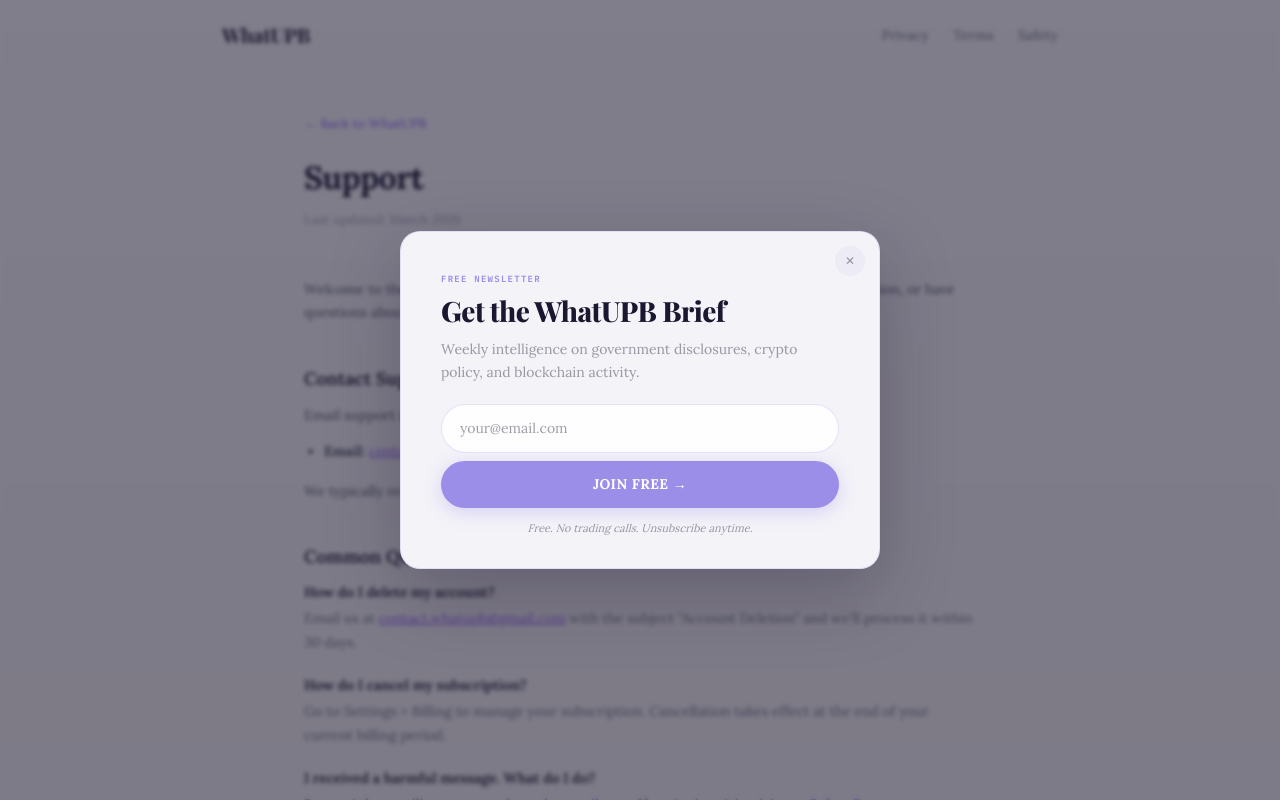
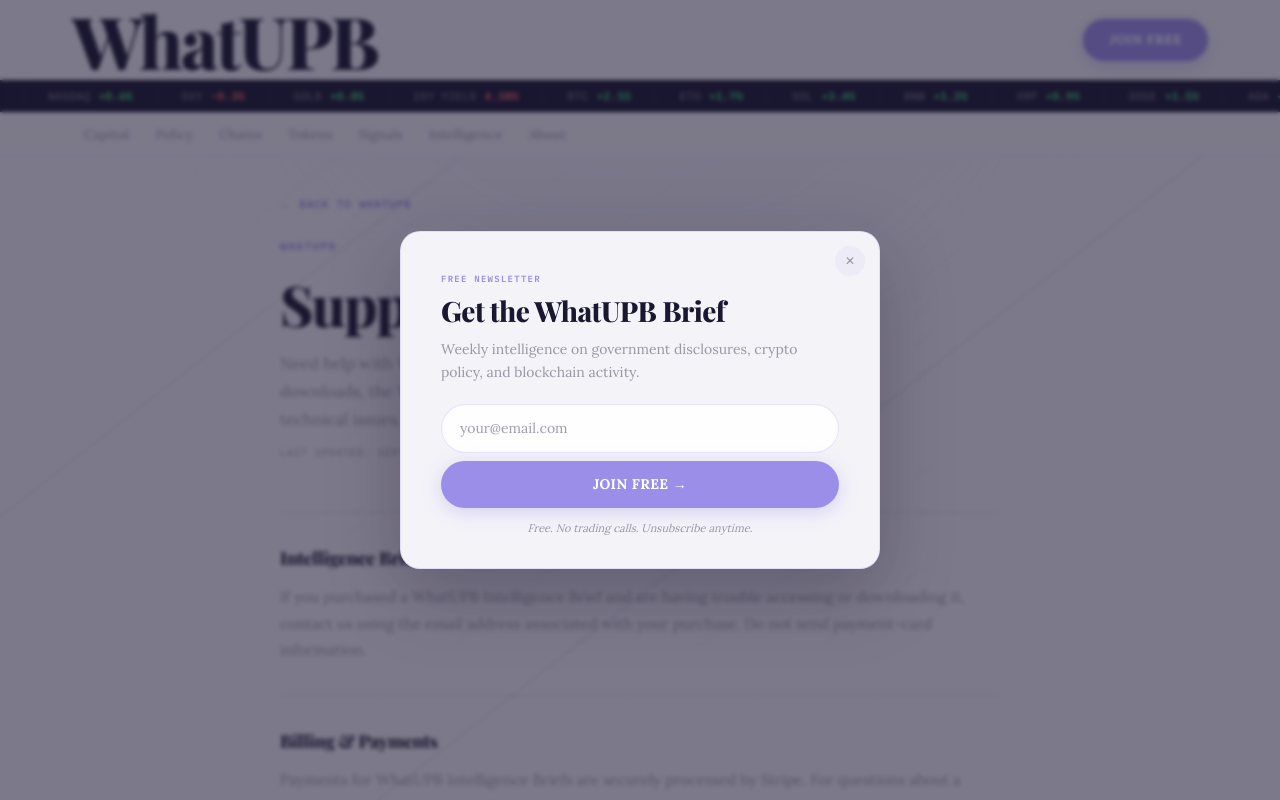
Before and after one commit to blkgirlmagic/WhatUPB, a Next.js app: page /support in a window 1280 px wide. Shown: the top 800 px of the page. Built offline with nearby package versions, Linux system fonts and the light colour scheme.

Commit message:
fix: update support page for current WhatUPB

```diff
--- a/src/app/support/page.tsx
+++ b/src/app/support/page.tsx
@@ -1,84 +1,143 @@
 import Link from "next/link";
+import MainNav from "@/components/main-nav";
+import { DiagonalLines } from "@/components/diagonal-lines";
 
 export const metadata = {
-  title: "Support — WhatUPB",
+  title: "Support | WhatUPB",
   description:
-    "Get help with your WhatUPB account, subscription, or platform questions.",
+    "Get help with WhatUPB Intelligence Briefs, the WhatUPB Brief newsletter, billing, corrections, and technical issues.",
 };
 
-export default function Support() {
+export default function SupportPage() {
   return (
-    <div style={{ minHeight: "100vh", background: "linear-gradient(180deg, #fdfcfb 0%, #f5f2ed 100%)" }}>
-      {/* Nav */}
-      <nav style={{ display: "flex", alignItems: "center", justifyContent: "space-between", padding: "20px 32px", maxWidth: 900, margin: "0 auto" }}>
-        <Link href="/" style={{ fontWeight: 700, fontSize: 20, color: "#1a1a2e", textDecoration: "none", fontFamily: "'Playfair Display', serif" }}>WhatUPB</Link>
-        <div style={{ display: "flex", gap: 24, alignItems: "center", fontSize: 14 }}>
-          <Link href="/privacy" style={{ color: "#6b7280", textDecoration: "none" }}>Privacy</Link>
-          <Link href="/terms" style={{ color: "#6b7280", textDecoration: "none" }}>Terms</Link>
-          <Link href="/safety" style={{ color: "#6b7280", textDecoration: "none" }}>Safety</Link>
-        </div>
-      </nav>
+    <div className="wb-page">
+      <div className="bloom" />
+      <DiagonalLines />
+      <MainNav />
 
-      <div style={{ maxWidth: 720, margin: "0 auto", padding: "40px 24px 80px" }}>
+      <div className="wb-support-wrap">
+        <div className="wb-support-inner">
+
+          {/* Back link */}
+          <Link href="/" className="wb-intel-bc-link">← Back to WhatUPB</Link>
+
           {/* Header */}
-        <div style={{ marginBottom: 48 }}>
-          <Link href="/" style={{ fontSize: 13, color: "#8b5cf6", textDecoration: "none", display: "inline-flex", alignItems: "center", gap: 4 }}>&larr; Back to WhatUPB</Link>
-          <h1 style={{ fontSize: 32, fontWeight: 700, color: "#1a1a2e", marginTop: 20, letterSpacing: "-0.02em" }}>Support</h1>
-          <p style={{ color: "#9ca3af", fontSize: 13, marginTop: 8 }}>Last updated: March 2026</p>
+          <div className="wb-support-header">
+            <div className="wb-intel-header-eyebrow">WhatUPB</div>
+            <h1 className="wb-support-title">Support</h1>
+            <p className="wb-support-lead">
+              Need help with WhatUPB? Get assistance with Intelligence Brief
+              purchases and downloads, the WhatUPB Brief newsletter, billing
+              questions, corrections, or technical issues.
+            </p>
+            <p className="wb-support-date">Last updated: September 2026</p>
           </div>
 
-        {/* Content */}
-        <div style={{ display: "flex", flexDirection: "column", gap: 40 }}>
-          <section>
-            <p style={{ color: "#4b5563", fontSize: 14, lineHeight: 1.7 }}>
-              Welcome to the WhatUPB Support Center. If you need help with your account, subscription, or have questions about using the platform, please contact our support team.
+          {/* Sections */}
+          <div className="wb-support-sections">
+
+            <section className="wb-support-section">
+              <h2 className="wb-support-section-title">Intelligence Briefs</h2>
+              <p className="wb-support-body">
+                If you purchased a WhatUPB Intelligence Brief and are having
+                trouble accessing or downloading it, contact us using the email
+                address associated with your purchase. Do not send payment-card
+                information.
               </p>
             </section>
 
-          <section>
-            <h2 style={{ fontSize: 18, fontWeight: 600, color: "#1a1a2e", marginBottom: 12 }}>Contact Support</h2>
-            <p style={{ color: "#4b5563", fontSize: 14, lineHeight: 1.7, marginBottom: 12 }}>Email support is the fastest way to reach us.</p>
-            <ul style={{ listStyle: "disc", paddingLeft: 20, display: "flex", flexDirection: "column", gap: 8 }}>
-              <li style={{ color: "#6b7280", fontSize: 14, lineHeight: 1.7 }}><strong style={{ color: "#4b5563" }}>Email:</strong>{" "}<a href="mailto:contact.whatupb@gmail.com" style={{ color: "#8b5cf6", textDecoration: "underline" }}>contact.whatupb@gmail.com</a></li>
-            </ul>
-            <p style={{ color: "#4b5563", fontSize: 14, lineHeight: 1.7, marginTop: 16 }}>We typically respond within 24&ndash;48 hours.</p>
+            <section className="wb-support-section">
+              <h2 className="wb-support-section-title">Billing &amp; Payments</h2>
+              <p className="wb-support-body">
+                Payments for WhatUPB Intelligence Briefs are securely processed
+                by Stripe. For questions about a WhatUPB purchase, include the
+                purchase date and email address used at checkout.
+              </p>
             </section>
 
-          <section>
-            <h2 style={{ fontSize: 18, fontWeight: 600, color: "#1a1a2e", marginBottom: 12 }}>Common Questions</h2>
-            <div style={{ display: "flex", flexDirection: "column", gap: 20 }}>
-              <div>
-                <p style={{ color: "#1a1a2e", fontSize: 14, fontWeight: 600, marginBottom: 4 }}>How do I delete my account?</p>
-                <p style={{ color: "#6b7280", fontSize: 14, lineHeight: 1.7 }}>Email us at <a href="mailto:contact.whatupb@gmail.com" style={{ color: "#8b5cf6", textDecoration: "underline" }}>contact.whatupb@gmail.com</a> with the subject &quot;Account Deletion&quot; and we&apos;ll process it within 30 days.</p>
-              </div>
-              <div>
-                <p style={{ color: "#1a1a2e", fontSize: 14, fontWeight: 600, marginBottom: 4 }}>How do I cancel my subscription?</p>
-                <p style={{ color: "#6b7280", fontSize: 14, lineHeight: 1.7 }}>Go to Settings &gt; Billing to manage your subscription. Cancellation takes effect at the end of your current billing period.</p>
-              </div>
-              <div>
-                <p style={{ color: "#1a1a2e", fontSize: 14, fontWeight: 600, marginBottom: 4 }}>I received a harmful message. What do I do?</p>
-                <p style={{ color: "#6b7280", fontSize: 14, lineHeight: 1.7 }}>Report it by emailing <a href="mailto:contact.whatupb@gmail.com" style={{ color: "#8b5cf6", textDecoration: "underline" }}>contact.whatupb@gmail.com</a>. If you&apos;re in crisis, visit our <Link href="/safety" style={{ color: "#8b5cf6", textDecoration: "underline" }}>Safety Resources</Link> page.</p>
-              </div>
-            </div>
+            <section className="wb-support-section">
+              <h2 className="wb-support-section-title">WhatUPB Brief Newsletter</h2>
+              <p className="wb-support-body">
+                For help subscribing to or receiving the free WhatUPB Brief
+                newsletter, contact support.
+              </p>
             </section>
 
-          <section>
-            <h2 style={{ fontSize: 18, fontWeight: 600, color: "#1a1a2e", marginBottom: 12 }}>Report Abuse</h2>
-            <p style={{ color: "#4b5563", fontSize: 14, lineHeight: 1.7 }}>
-              If you need to report abuse, harassment, or illegal content on the platform, email us with as much context as possible. We take all reports seriously.
+            <section className="wb-support-section">
+              <h2 className="wb-support-section-title">Corrections &amp; Data</h2>
+              <p className="wb-support-body">
+                WhatUPB uses public records and third-party data sources. If you
+                believe published information is inaccurate or requires
+                clarification, send the page URL and a description of the issue.
               </p>
             </section>
-        </div>
 
-        {/* Footer nav */}
-        <div style={{ marginTop: 64, paddingTop: 32, borderTop: "1px solid rgba(0,0,0,0.08)", display: "flex", flexWrap: "wrap", gap: "8px 24px", fontSize: 12 }}>
-          <Link href="/privacy" style={{ color: "#9ca3af", textDecoration: "none" }}>Privacy Policy</Link>
-          <Link href="/terms" style={{ color: "#9ca3af", textDecoration: "none" }}>Terms of Service</Link>
-          <Link href="/content-policy" style={{ color: "#9ca3af", textDecoration: "none" }}>Content Policy</Link>
-          <Link href="/safety" style={{ color: "#9ca3af", textDecoration: "none" }}>Safety</Link>
-          <Link href="/" style={{ color: "#9ca3af", textDecoration: "none" }}>Home</Link>
+            <section className="wb-support-section wb-support-section--contact">
+              <h2 className="wb-support-section-title">Contact</h2>
+              <a
+                href="mailto:contact.whatupb@gmail.com"
+                className="wb-support-email"
+              >
+                contact.whatupb@gmail.com
+              </a>
+              <p className="wb-support-body" style={{ marginTop: "12px" }}>
+                We typically respond within 1–2 business days.
+              </p>
+            </section>
+
+            <section className="wb-support-section wb-support-section--security">
+              <h2 className="wb-support-section-title">Security</h2>
+              <p className="wb-support-body">
+                WhatUPB will never ask you to send passwords, private keys, seed
+                phrases, wallet recovery phrases, or full payment-card
+                information by email.
+              </p>
+            </section>
+
           </div>
         </div>
       </div>
+
+      {/* Footer */}
+      <footer className="wb-footer">
+        <div className="wb-footer-top">
+          <div className="wb-footer-brand">
+            <span className="wb-footer-wordmark">WhatUPB</span>
+            <p className="wb-footer-tagline">
+              Government disclosures, crypto policy,
+              <br />
+              and blockchain activity — connected.
+            </p>
+          </div>
+          <div className="wb-footer-links-col">
+            <div className="wb-footer-col-label">Navigate</div>
+            <div className="wb-footer-links-row">
+              <Link href="/capitol">Capitol</Link>
+              <Link href="/policy">Policy</Link>
+              <Link href="/chains">Chains</Link>
+              <Link href="/tokens">Tokens</Link>
+              <Link href="/signals">Signals</Link>
+              <Link href="/intelligence">Intelligence</Link>
+              <Link href="/about">About</Link>
+            </div>
+          </div>
+          <div className="wb-footer-links-col">
+            <div className="wb-footer-col-label">Legal</div>
+            <div className="wb-footer-links-row">
+              <Link href="/privacy">Privacy</Link>
+              <Link href="/terms">Terms</Link>
+              <Link href="/content-policy">Content Policy</Link>
+              <Link href="/support">Support</Link>
+            </div>
+          </div>
+        </div>
+        <div className="wb-footer-bottom">
+          <span>© 2026 WhatUPB. All Rights Reserved.</span>
+          <span className="wb-footer-disc">
+            For informational purposes only. Not financial advice.
+          </span>
+        </div>
+      </footer>
+    </div>
   );
 }
--- a/src/app/wb-intelligence.css
+++ b/src/app/wb-intelligence.css
@@ -1414,3 +1414,110 @@
   .wb-brief-detail-specs { grid-template-columns: 1fr; }
   .wb-home-intel { padding: 16px 20px 48px; }
 }
+
+/* ══════════════════════════════════════════════════════════════
+   SUPPORT PAGE
+══════════════════════════════════════════════════════════════ */
+.wb-support-wrap {
+  padding-top: 190px;
+  padding-bottom: 80px;
+  padding-left: 32px;
+  padding-right: 32px;
+  min-height: 70vh;
+}
+.wb-support-inner {
+  max-width: 720px;
+  margin: 0 auto;
+}
+.wb-support-header {
+  margin-top: 24px;
+  margin-bottom: 52px;
+}
+.wb-support-title {
+  font-family: var(--font-playfair), 'Playfair Display', serif;
+  font-size: clamp(38px, 5vw, 56px);
+  font-weight: 800;
+  letter-spacing: -2px;
+  color: var(--ink);
+  line-height: 1.05;
+  margin: 12px 0 16px;
+}
+.wb-support-lead {
+  font-size: 16px;
+  color: var(--muted);
+  line-height: 1.75;
+  max-width: 600px;
+  margin-bottom: 12px;
+}
+.wb-support-date {
+  font-family: var(--font-ibm-plex-mono), monospace;
+  font-size: 10px;
+  letter-spacing: 0.1em;
+  text-transform: uppercase;
+  color: var(--muted);
+}
+.wb-support-sections {
+  display: flex;
+  flex-direction: column;
+  gap: 0;
+}
+.wb-support-section {
+  padding: 32px 0;
+  border-bottom: 1px solid var(--faint);
+}
+.wb-support-section:first-child {
+  border-top: 1px solid var(--faint);
+}
+.wb-support-section-title {
+  font-family: var(--font-playfair), 'Playfair Display', serif;
+  font-size: 18px;
+  font-weight: 800;
+  color: var(--ink);
+  letter-spacing: -0.3px;
+  margin-bottom: 12px;
+}
+.wb-support-body {
+  font-size: 15px;
+  color: var(--muted);
+  line-height: 1.75;
+  margin: 0;
+}
+.wb-support-section--contact .wb-support-section-title {
+  color: var(--lav);
+}
+.wb-support-email {
+  font-family: var(--font-playfair), 'Playfair Display', serif;
+  font-size: 22px;
+  font-weight: 700;
+  color: var(--ink);
+  text-decoration: none;
+  letter-spacing: -0.4px;
+  transition: color 0.18s;
+}
+.wb-support-email:hover {
+  color: var(--lav);
+}
+.wb-support-section--security {
+  background: rgba(155,142,232,0.05);
+  border: 1px solid rgba(155,142,232,0.14);
+  border-radius: 14px;
+  padding: 24px 28px;
+  margin-top: 8px;
+  border-bottom: none;
+}
+.wb-support-section--security .wb-support-section-title {
+  font-size: 13px;
+  font-family: var(--font-ibm-plex-mono), monospace;
+  letter-spacing: 0.1em;
+  text-transform: uppercase;
+  font-weight: 600;
+  color: var(--lav);
+  margin-bottom: 10px;
+}
+.wb-support-section--security .wb-support-body {
+  font-size: 14px;
+}
+@media (max-width: 640px) {
+  .wb-support-wrap { padding: 160px 20px 60px; }
+  .wb-support-section--security { padding: 20px; }
+}
```
Lines whose indentation alone changed are shown as unchanged.
